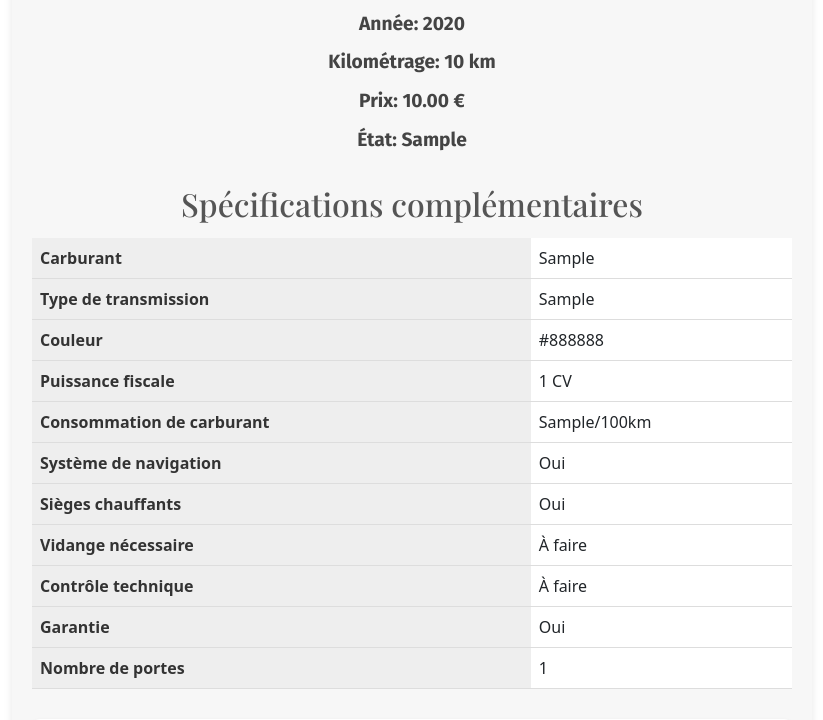
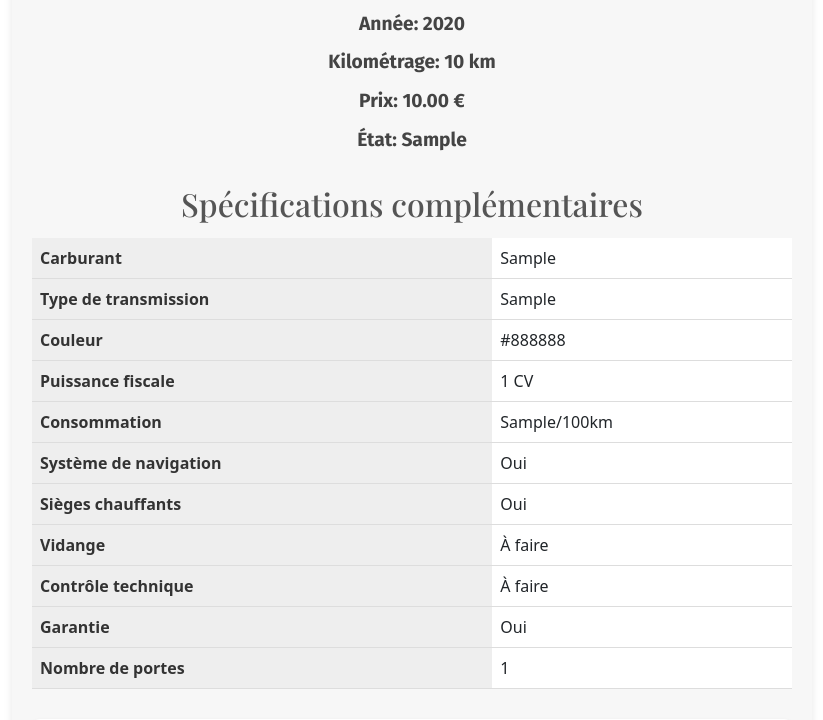
Before and after one commit to floriangourinat/ECF_Garage_Parrot_2024, a PHP site: page /vehicle_details.php?id=1 in a window 1280 px wide. Shown: the part 750-1470 px from the top of the page, without its empty margins (228-1051 px from the left). Run offline with PHP 8.4, Linux system fonts and the light colour scheme; data comes from the database, SQL or seed files in the repository; tables that the repository leaves empty hold one stand-in row (values such as "Sample post"); grey boxes marked "Sample" are stand-in pictures; some web fonts are replaced.

Commit message:
Modification texte véhicules détails

```diff
--- a/vehicle_details.php
+++ b/vehicle_details.php
@@ -126,7 +126,7 @@ require_once 'includes/header.php';
                         <td><?= htmlspecialchars($vehicle['power']); ?> CV</td>
                     </tr>
                     <tr>
-                        <th>Consommation de carburant</th>
+                        <th>Consommation</th>
                         <td><?= htmlspecialchars($vehicle['consumption']); ?>/100km</td>
                     </tr>
                     <tr>
@@ -138,7 +138,7 @@ require_once 'includes/header.php';
                         <td><?= $vehicle['heated_seats'] ? 'Oui' : 'Non'; ?></td>
                     </tr>
                     <tr>
-                        <th>Vidange nécessaire</th>
+                        <th>Vidange</th>
                         <td><?= $vehicle['oil_change'] ? 'À faire' : 'À jour' ?></td>
                     </tr>
                     <tr>
```
